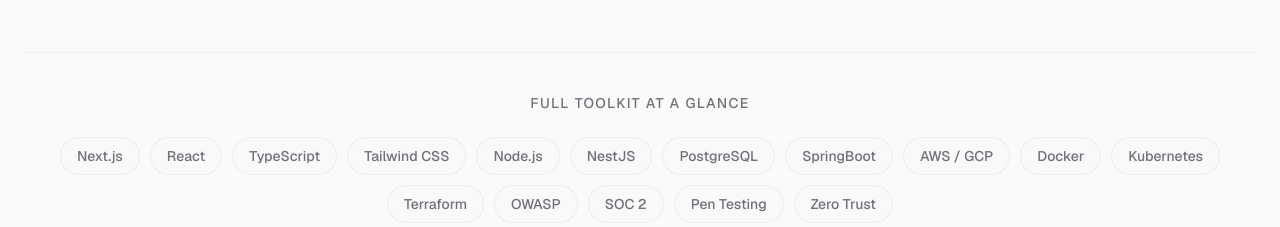
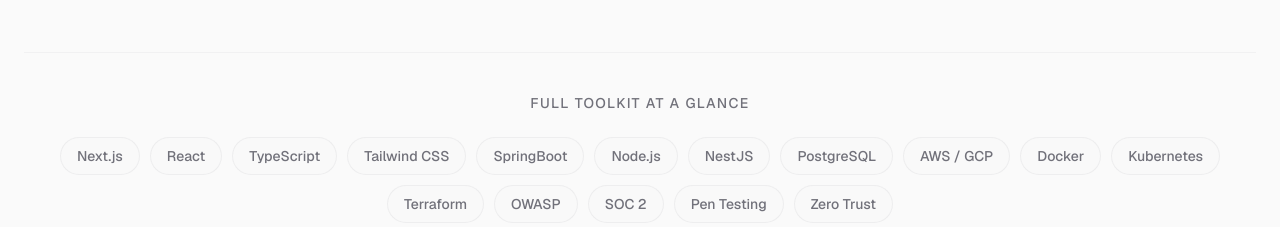
Before and after one commit to Ship-Faster/ShipFast-website, a Next.js app: page / in a window 1280 px wide. Shown: the part 4460-4687 px from the top of the page. Built offline with nearby package versions, Linux system fonts and the light colour scheme.

Commit message:
Update stack.tsx

```diff
--- a/src/components/sections/stack.tsx
+++ b/src/components/sections/stack.tsx
@@ -32,10 +32,10 @@
     gradient: "from-cyan-500 to-blue-600",
     color: "blue",
     items: [
+      { name: "SpringBoot", desc: "Large Enterprise Applications", abbr: "Sp" },
       { name: "Node.js", desc: "Server-side JavaScript", abbr: "No" },
       { name: "NestJS", desc: "Enterprise Node framework", abbr: "Ne" },
       { name: "PostgreSQL", desc: "Relational database", abbr: "Pg" },
-      { name: "SpringBoot", desc: "Large Enterprise Applications", abbr: "Sp" },
     ],
   },
   {
```
